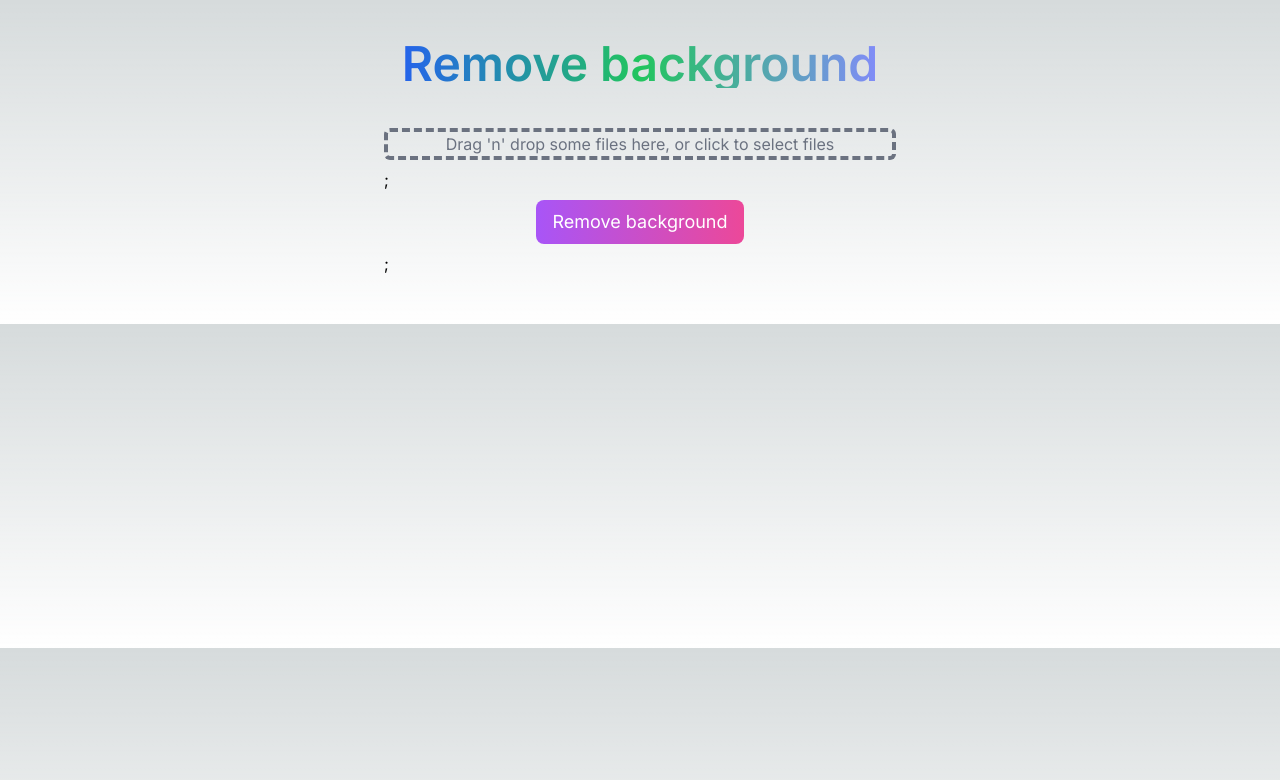
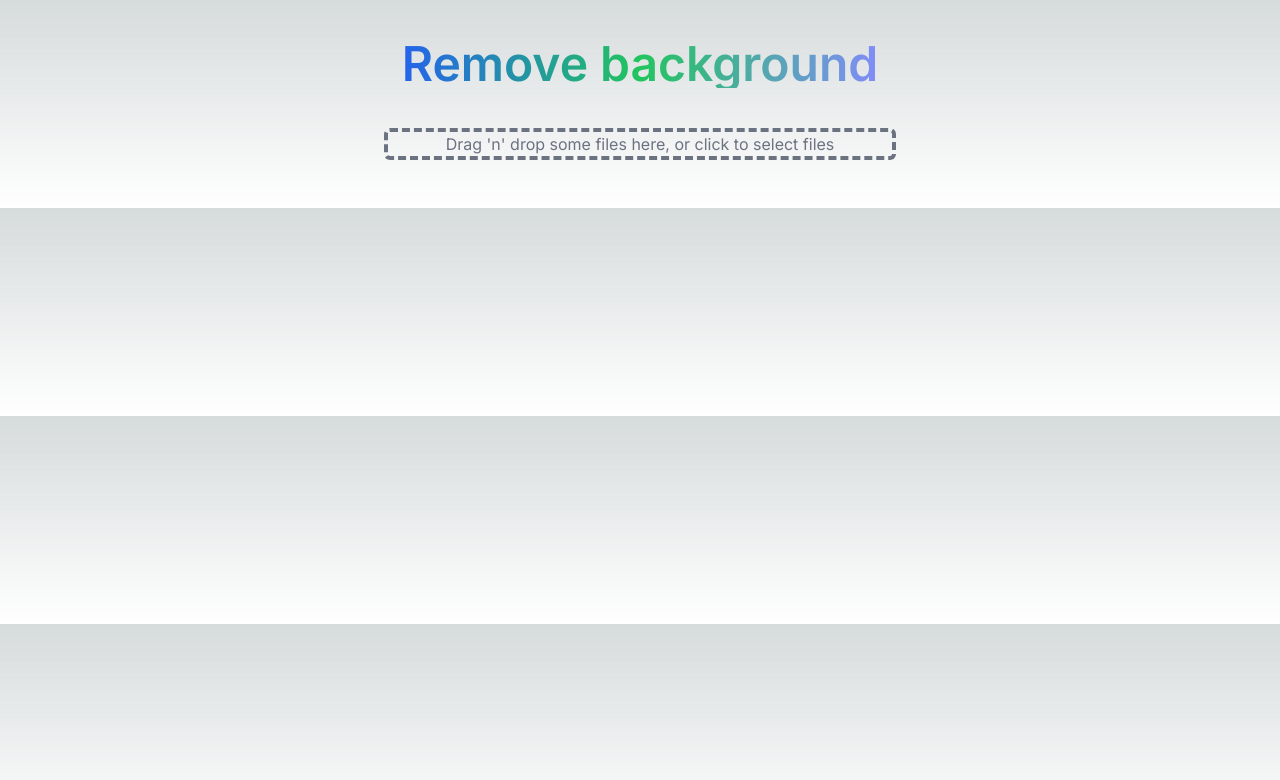
Before and after one commit to misellany/ai-remove-background-app, a Next.js app: page / in a window 1280 px wide. Shown: the top 780 px of the page. Built offline with nearby package versions, Linux system fonts and the light colour scheme.

Commit message:
Handling error and file

```diff
--- a/app/page.tsx
+++ b/app/page.tsx
@@ -40,6 +40,7 @@
           /* Dropzone */
         }
         <div className="w-full text-center border-4 border-gray-500 border-dashed rounded-md cursor-pointer mb-2 text-gray-500">
+
           <Dropzone
             onDrop={(acceptedFiles) => console.log(acceptedFiles)}
             accept={acceptedFileTypes}
@@ -57,16 +58,20 @@
               </section>
             )}
           </Dropzone>
-        </div>;
-
-        {
-          /* Submit button */
-        }
+        </div>
+        { error && (
+            <div className="flex justify-center">
+              <p className="text-md text-yellow-500">{error}</p>
+            </div>
+          )}
+        {/* Submit button */ }
+        { file && (
         <div className="flex items-center justify-center mt-2">
           <button className="text-white text-lg bg-gradient-to-r from-purple-500 to-pink-500 hover:bg-gradient-to-l rounded-lg px-4 py-2 text-center mb-2">
             Remove background
           </button>
-        </div>;
+        </div>
+        )}
       </section>
     </div>
   );
```
